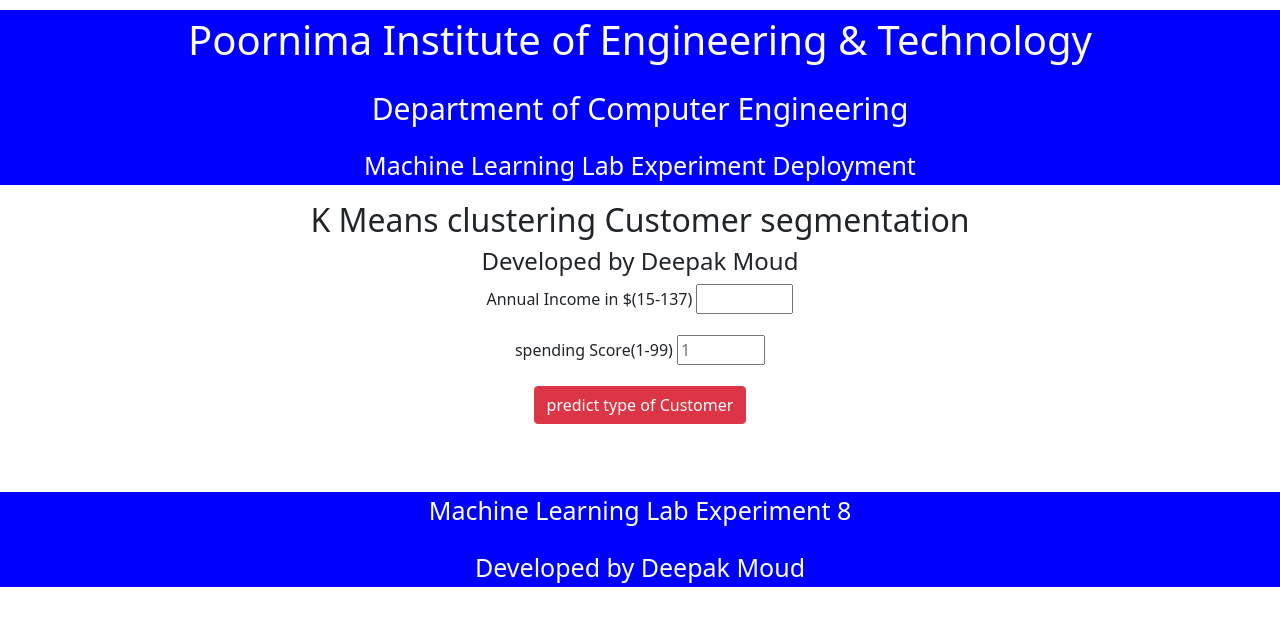
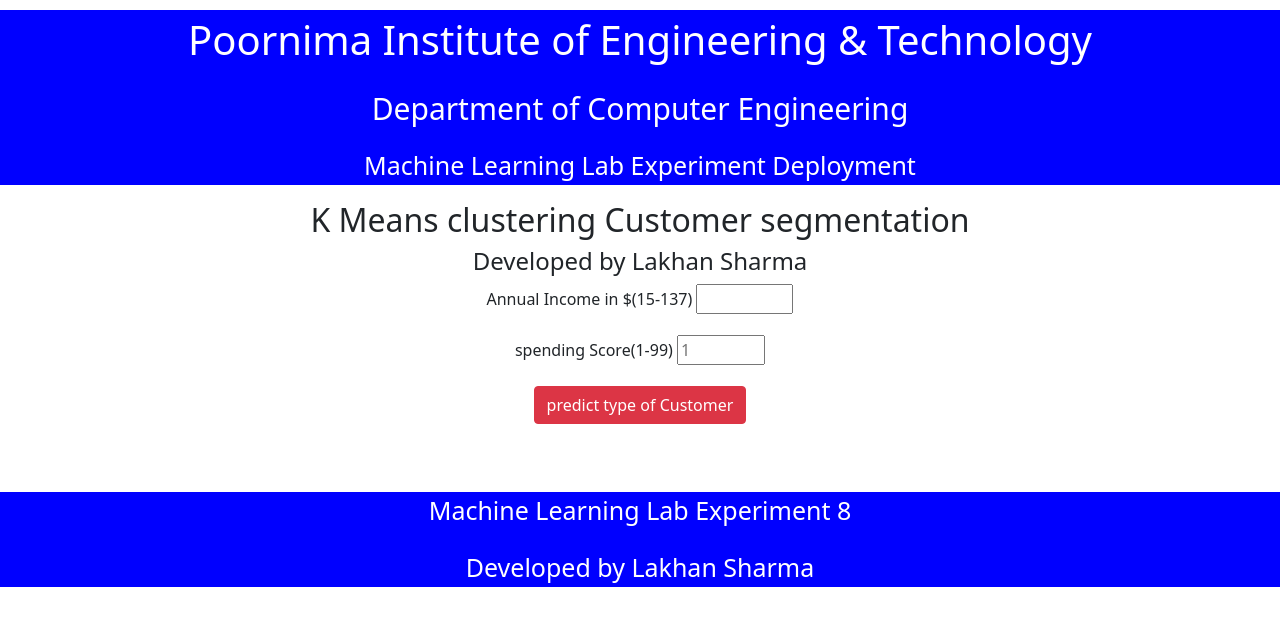
Before and after one commit to Lakhan027/kmens-project, a Flask app: page / in a window 1280 px wide. Shown: the top 626 px of the page. Run offline with Flask 2, Linux system fonts and the light colour scheme; parts of the project's set-up code (start-up, migrations or seed data) failed here and were passed over.

Commit message:
Update index.html

```diff
--- a/templates/index.html
+++ b/templates/index.html
@@ -35,7 +35,7 @@
 
 <div class="login">
 <h2 >K Means clustering Customer segmentation</h2>
-<h4>Developed by Deepak Moud</h4>
+<h4>Developed by Lakhan Sharma</h4>
 <!-- Main Input For Receiving Query to our ML -->
 <form action="{{ url_for('predict')}}"method="get">
 
@@ -66,7 +66,7 @@
 
 <div class="col-md-12">
  <center><p style="font-size:25px;color:white;margin-top:20px;">Machine Learning Lab Experiment 8</p></center>
- <center><p style="font-size:25px;color:white;margin-top:20px;">Developed by Deepak Moud</p></center>
+ <center><p style="font-size:25px;color:white;margin-top:20px;">Developed by Lakhan Sharma</p></center>
 </div>
 </div>
 </div>
```
